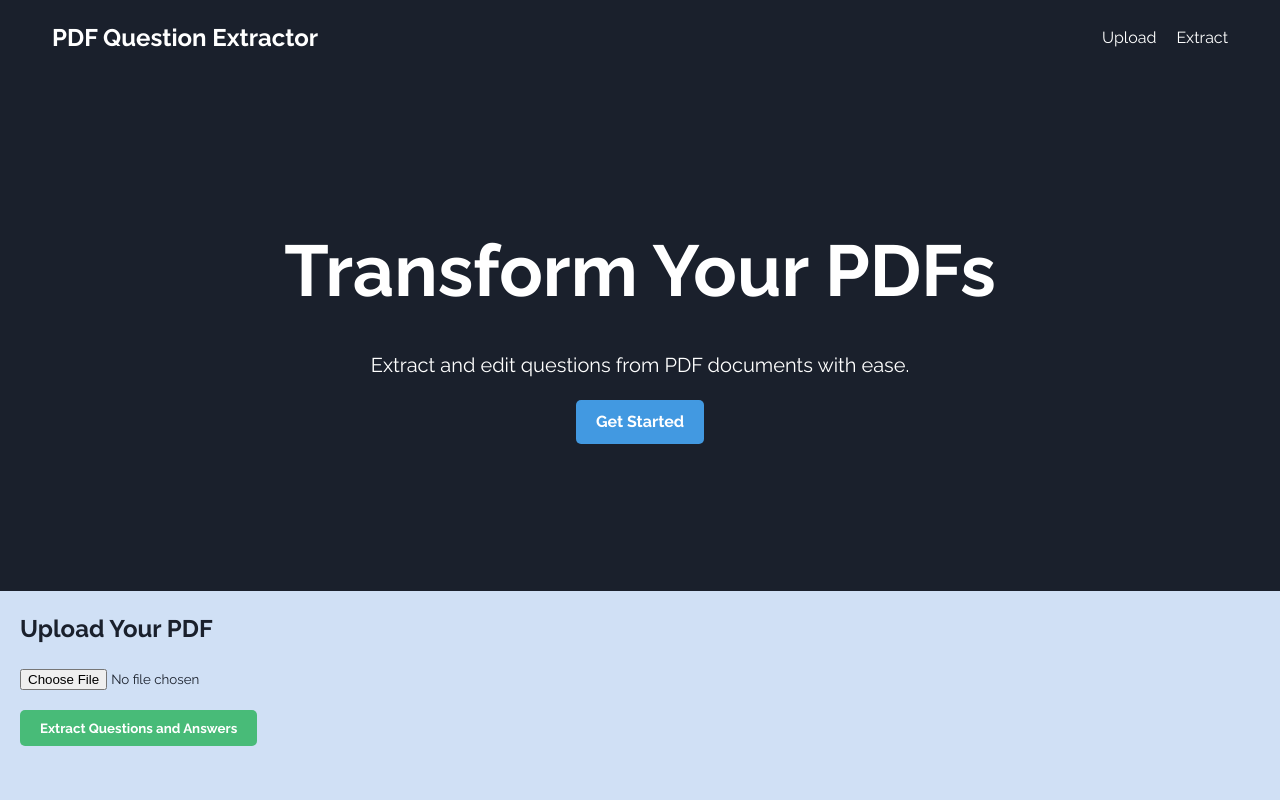
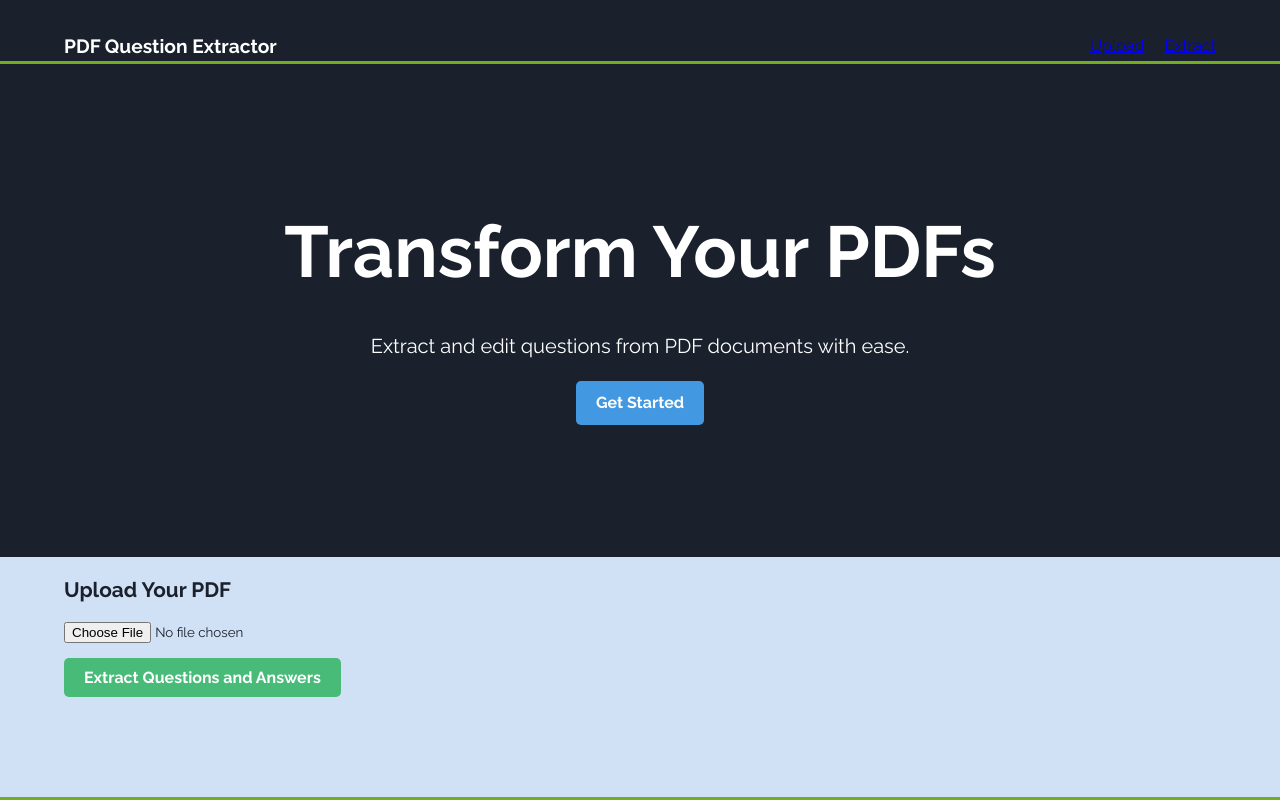
Before and after one commit to Timimah/PDFQuestionExtractor, a React (Vite) app: page / in a window 1280 px wide. Built offline with nearby package versions, Linux system fonts and the light colour scheme.

Commit message:
adjust for mobile

```diff
--- a/src/index.css
+++ b/src/index.css
@@ -26,26 +26,20 @@
   flex-direction: column;
 }
 
-@font-face {
-  font-family: "Raleway", sans-serif;
-  src: url("https://fonts.googleapis.com/css2?family=Raleway:ital,wght@0,100..900;1,100..900&display=swap");
-}
 body {
   margin: 0;
   display: flex;
   flex-direction: column;
   min-width: 320px;
   min-height: 100vh;
-  background-color:#d0e0f5;
+  background-color: #d0e0f5;
   color: #1a202c;
 }
 
-
 h1 {
-  font-size: 5.2em;
+  font-size: 3.2em;
   line-height: 1.1;
 }
-
 
 @media (prefers-color-scheme: light) {
   :root {
@@ -59,32 +53,16 @@ h1 {
     background-color: #f9f9f9;
   }
 }
-@media (max-width: 768px) {
-  #root {
-    padding: 1rem;
-  }
-
-  .container {
-    padding: 0 10px;
-  }
-}
-
-/* Add this media query for larger screens */
-@media (min-width: 1920px) {
-  .container {
-    max-width: 1800px;
-    margin: 0 auto;
-  }
-}
 
 /* General styles */
 .container {
   max-width: none;
   width: 100%;
   margin: 0 auto;
-  padding: 0 20px;
-  box-sizing: border-box;
-  /* height: 100vh; Changed from 50vh to 100vh */
+  padding: 0 1em;
+  position: -webkit-sticky;
+  top: 0;
+  border-bottom: 3px solid #73AD21;
   display: flex;
   flex-direction: column;
 }
@@ -93,7 +71,7 @@ h1 {
 .hero {
   background-color: #1a202c;
   color: white;
-  padding: 20px 0;
+  padding: 2em 0;
   flex: 1;
   display: flex;
   flex-direction: column;
@@ -103,11 +81,11 @@ h1 {
   display: flex;
   justify-content: space-between;
   align-items: center;
-  padding: 0 2em;
+  flex-wrap: wrap;
 }
 
 .logo {
-  font-size: 1.5rem;
+  font-size: 1.2rem;
   font-weight: bold;
 }
 
@@ -115,39 +93,23 @@ h1 {
   display: none;
 }
 
-@media (min-width: 768px) {
-  .nav-links {
-    display: flex;
-    gap: 20px;
-  }
-}
-
-.nav-links a {
-  color: white;
-  text-decoration: none;
-}
-
-.nav-links a:hover {
-  color: #cbd5e0;
-}
-
 .hero-content {
   text-align: center;
   flex: 1;
   display: flex;
-  padding: 100px 0;
+  padding: 50px 0;
   flex-direction: column;
   justify-content: center;
   align-items: center;
 }
 
 .hero-content h1 {
-  font-size: 4.5rem;
-  margin-bottom: 20px; /* Added margin-bottom */
+  font-size: 2.5rem;
+  margin-bottom: 20px;
 }
 
 .hero-content p {
-  font-size: 1.25rem;
+  font-size: 1rem;
   margin-bottom: 20px;
 }
 
@@ -167,27 +129,27 @@ h1 {
 
 /* Main content */
 main {
-  padding: 40px 0;
+  padding: 20px 0;
   flex: 1;
 }
 
 h2 {
-  font-size: 1.5rem;
-  margin-bottom: 20px;
+  font-size: 1.3rem;
+  margin-bottom: 15px;
 }
 
 .file-input {
-  margin-bottom: 20px;
+  margin-bottom: 15px;
   text-align: center;
 }
 
 .pdf-preview {
-  margin-bottom: 40px;
+  margin-bottom: 30px;
 }
 
 .pdf-embed {
   width: 100%;
-  height: 600px;
+  height: 400px;
   border: none;
 }
 
@@ -198,24 +160,18 @@ h2 {
   background-color: #48bb78;
   color: white;
   border: none;
-  padding: 10px 20px;
+  padding: 8px 16px;
   border-radius: 5px;
   cursor: pointer;
   font-weight: bold;
-}
-
-.extract-button:hover,
-.show-more-button:hover,
-.add-question-button:hover,
-.save-button:hover {
-  background-color: #38a169;
+  font-size: 0.9rem;
 }
 
 .question-group {
   border: 1px solid #e2e8f0;
   border-radius: 5px;
-  padding: 20px;
-  margin-bottom: 20px;
+  padding: 15px;
+  margin-bottom: 15px;
 }
 
 .question-header {
@@ -223,15 +179,17 @@ h2 {
   justify-content: space-between;
   align-items: center;
   margin-bottom: 10px;
+  flex-wrap: wrap;
 }
 
 .question-input,
 .option-input {
   width: 100%;
-  padding: 10px;
+  padding: 8px;
   margin-bottom: 10px;
   border: 1px solid #e2e8f0;
   border-radius: 5px;
+  font-size: 0.9rem;
 }
 
 .add-option-button,
@@ -241,39 +199,70 @@ h2 {
   border: none;
   cursor: pointer;
   color: #4299e1;
-}
-
-.delete-button,
-.delete-option-button {
-  color: #e53e3e;
+  font-size: 0.9rem;
 }
 
 .option-group {
   display: flex;
   align-items: center;
   margin-bottom: 10px;
+  flex-wrap: wrap;
 }
 
 .action-buttons {
   display: flex;
   justify-content: space-between;
   margin-top: 20px;
+  flex-wrap: wrap;
 }
 
-.show-more-button {
-  background-color: #718096;
+/* Media queries for responsive design */
+@media (min-width: 768px) {
+  .container {
+    padding: 0 2em;
+  }
+
+  .nav-links {
+    display: flex;
+    gap: 20px;
+  }
+
+  .hero-content h1 {
+    font-size: 4rem;
+  }
+
+  .hero-content p {
+    font-size: 1.25rem;
+  }
+
+  .pdf-embed {
+    height: 600px;
+  }
+
+  .extract-button,
+  .show-more-button,
+  .add-question-button,
+  .save-button {
+    padding: 10px 20px;
+    font-size: 1rem;
+  }
 }
 
-.show-more-button:hover {
-  background-color: #4a5568;
+@media (min-width: 1024px) {
+  .container {
+    padding: 0 4em;
+  }
+
+  .hero-content h1 {
+    font-size: 4.5rem;
+  }
 }
 
-.add-question-button {
-  background-color: #4299e1;
-}
-
-.add-question-button:hover {
-  background-color: #3182ce;
+@media (min-width: 1920px) {
+  .container {
+    max-width: 1800px;
+    margin: 0 auto;
+  }
 }
 
 /* Tooltip Styles */
@@ -295,7 +284,7 @@ h2 {
   color: white;
   padding: 5px 10px;
   border-radius: 4px;
-  font-size: 14px;
+  font-size: 12px;
   white-space: nowrap;
   opacity: 0;
   visibility: hidden;
@@ -309,7 +298,6 @@ h2 {
   visibility: visible;
 }
 
-/* Adjust positioning for delete-option-button */
 .delete-option-button::after {
   bottom: auto;
   top: 100%;
```
Also changed, not shown: 1 other file (tests, documents, lock files or other folders).
